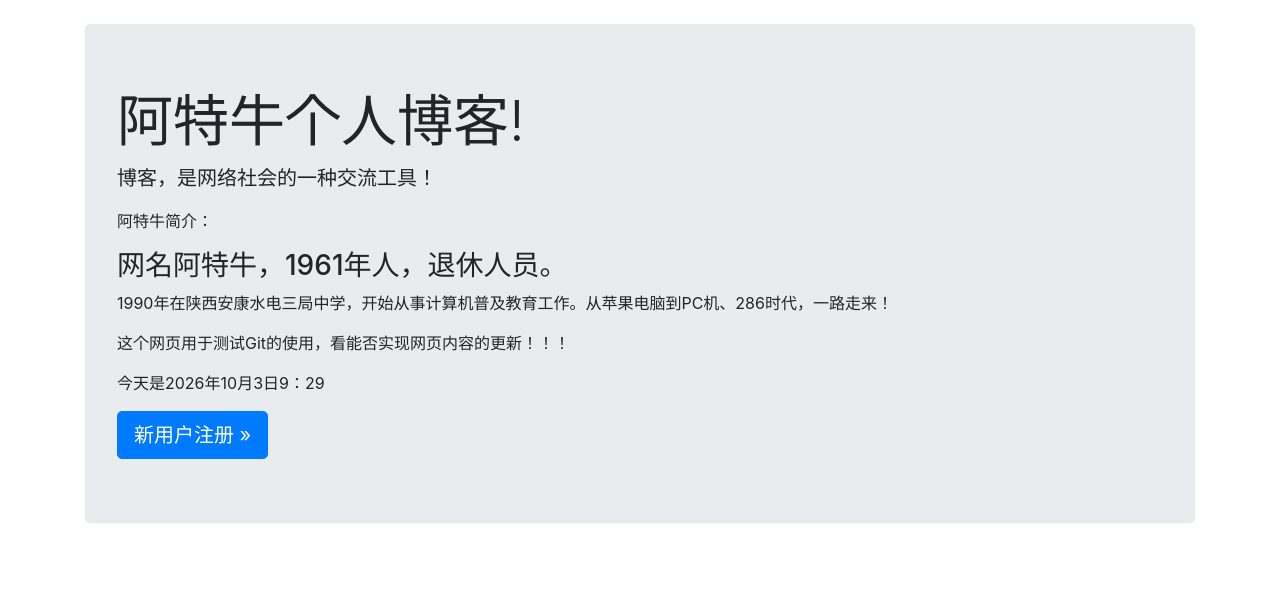
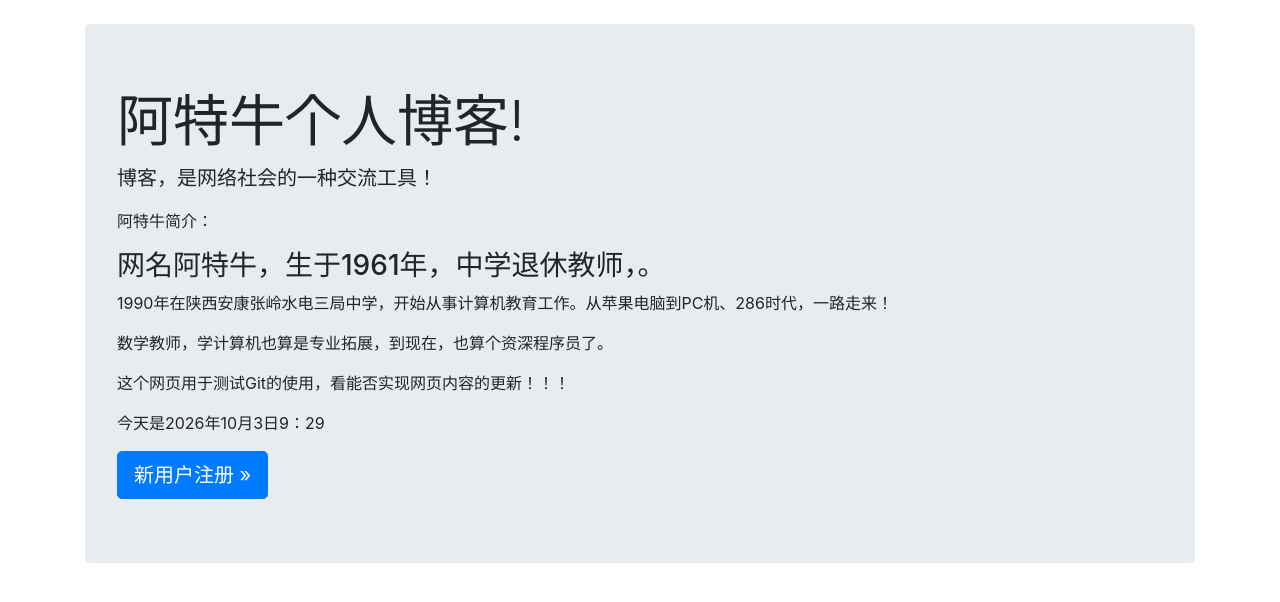
Before and after one commit to artbullshen/shen_test, a Django app: page / in a window 1280 px wide. Shown: the part 58-660 px from the top of the page. Run offline with Django 3.2, Linux system fonts and the light colour scheme; some libraries are stand-ins or nearby versions.

Commit message:
修改了主页下面一段的内容：增加了：数学教师，学计算机也算是专业拓展，到现在，也算个资深程序员了。这段内容！

```diff
--- a/blogs/templates/blogs/index.html
+++ b/blogs/templates/blogs/index.html
@@ -7,8 +7,9 @@
 
     <p class="lead">博客，是网络社会的一种交流工具！</p>
     <p>阿特牛简介：
-    <h3 class="display-6">网名阿特牛，1961年人，退休人员。</h3>
-    <p> 1990年在陕西安康水电三局中学，开始从事计算机普及教育工作。从苹果电脑到PC机、286时代，一路走来！</p>
+    <h3 class="display-6">网名阿特牛，生于1961年，中学退休教师，。</h3>
+    <p> 1990年在陕西安康张岭水电三局中学，开始从事计算机教育工作。从苹果电脑到PC机、286时代，一路走来！</p>
+    <p>数学教师，学计算机也算是专业拓展，到现在，也算个资深程序员了。</p>
     <p>这个网页用于测试Git的使用，看能否实现网页内容的更新！！！</p>
     <p>今天是2026年10月3日9：29</p>
 
```
